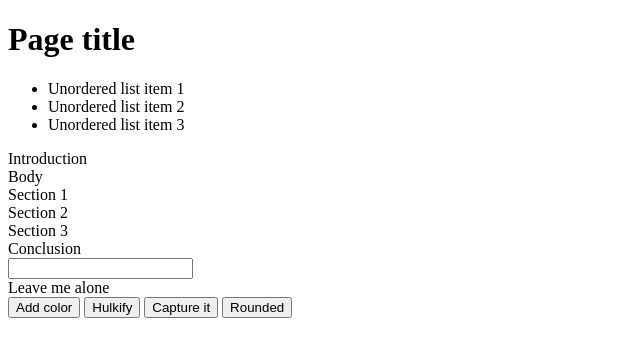
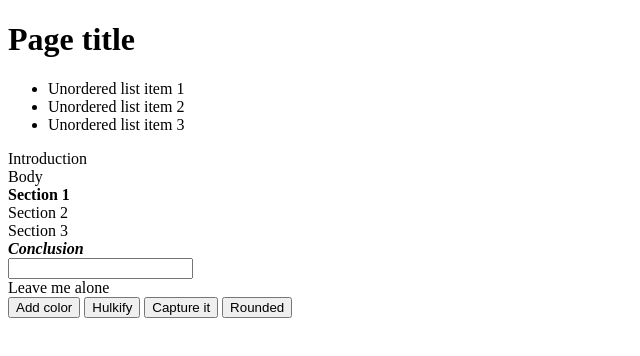
Before and after one commit to krieger27/Guinea-Pig, a plain HTML site: page index.html in a window 1280 px wide. Shown: the full height of the page, 0-640 px from the left. Drawn offline with Linux system fonts and the light colour scheme.

Commit message:
added bold and italics

```diff
--- a/events.css
+++ b/events.css
@@ -7,7 +7,3 @@
     border-radius: 2em;
     padding: .2em;
 }
-
-.button {
-    display: block;
-}
--- a/index.html
+++ b/index.html
@@ -21,10 +21,10 @@
               <article>
                 <section class="article-section">Introduction</section>
                 <section class="article-section">Body</section>
-                <section class="article-section">Section 1</section>
+                <section class="article-section"><b>Section 1</b></section>
                 <section class="article-section">Section 2</section>
                 <section class="article-section">Section 3</section>
-                <section class="article-section">Conclusion</section>
+                <section class="article-section"><em><b>Conclusion</b></em></section>
               </article>
 
               <input type="text" id="keypress-input">
```
